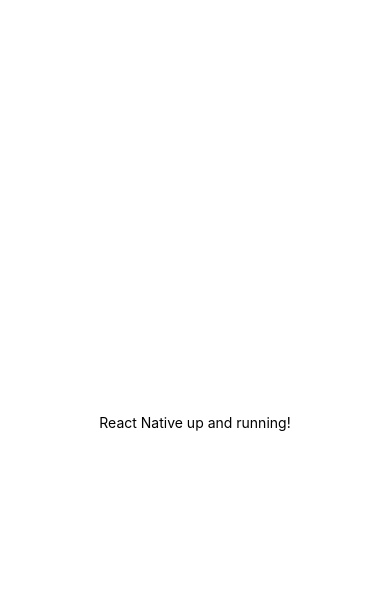
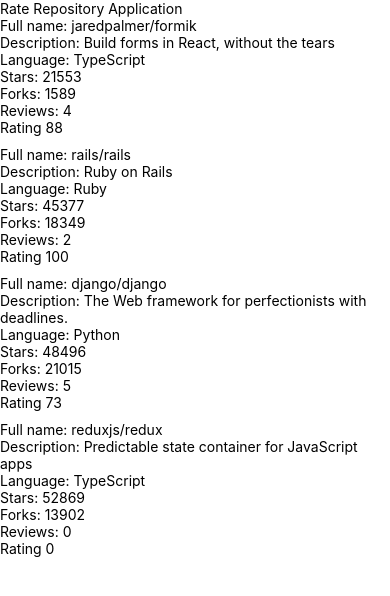
Before and after one commit to asianomainen/fullstackopen-react-native, a React Native app: screen / in a window 390 px wide. Shown: the top 596 px of the page. Built offline with nearby package versions, Linux system fonts and the light colour scheme.

Commit message:
Exercise 10.3

```diff
--- a/App.js
+++ b/App.js
@@ -1,20 +1,7 @@
-import { StatusBar } from 'expo-status-bar';
-import { StyleSheet, Text, View } from 'react-native';
+import Main from './src/components/Main'
 
-export default function App() {
-  return (
-    <View style={styles.container}>
-      <Text>React Native up and running!</Text>
-      <StatusBar style="auto" />
-    </View>
-  );
+const App = () => {
+  return <Main />
 }
 
-const styles = StyleSheet.create({
-  container: {
-    flex: 1,
-    backgroundColor: '#fff',
-    alignItems: 'center',
-    justifyContent: 'center',
-  },
-});
+export default App
--- a/package.json
+++ b/package.json
@@ -23,7 +23,8 @@
     "@babel/eslint-parser": "^7.18.9",
     "eslint": "^8.23.0",
     "eslint-plugin-react": "^7.31.1",
-    "eslint-plugin-react-native": "^4.0.0"
+    "eslint-plugin-react-native": "^4.0.0",
+    "prettier": "^2.7.1"
   },
   "private": true
 }
--- /dev/null
+++ b/src/components/Main.jsx
@@ -0,0 +1,22 @@
+import Constants from 'expo-constants'
+import { StyleSheet, Text, View } from 'react-native'
+import RepositoryList from './RepositoryList'
+
+const styles = StyleSheet.create({
+  container: {
+    marginTop: Constants.statusBarHeight,
+    flexGrow: 1,
+    flexShrink: 1,
+  },
+})
+
+const Main = () => {
+  return (
+    <View style={styles.container}>
+      <Text>Rate Repository Application</Text>
+      <RepositoryList />
+    </View>
+  )
+}
+
+export default Main
--- /dev/null
+++ b/src/components/RepositoryItem.jsx
@@ -0,0 +1,17 @@
+import { Text, View } from 'react-native'
+
+const RepositoryItem = ({ item }) => {
+  return (
+    <View>
+      <Text>Full name: {item.fullName}</Text>
+      <Text>Description: {item.description}</Text>
+      <Text>Language: {item.language}</Text>
+      <Text>Stars: {item.stargazersCount}</Text>
+      <Text>Forks: {item.forksCount}</Text>
+      <Text>Reviews: {item.reviewCount}</Text>
+      <Text>Rating {item.ratingAverage}</Text>
+    </View>
+  )
+}
+
+export default RepositoryItem
--- /dev/null
+++ b/src/components/RepositoryList.jsx
@@ -0,0 +1,71 @@
+import { FlatList, StyleSheet, View } from 'react-native'
+import RepositoryItem from './RepositoryItem'
+
+const styles = StyleSheet.create({
+  separator: {
+    height: 10,
+  },
+})
+
+const repositories = [
+  {
+    id: 'jaredpalmer.formik',
+    fullName: 'jaredpalmer/formik',
+    description: 'Build forms in React, without the tears',
+    language: 'TypeScript',
+    forksCount: 1589,
+    stargazersCount: 21553,
+    ratingAverage: 88,
+    reviewCount: 4,
+    ownerAvatarUrl: 'https://avatars2.githubusercontent.com/u/4060187?v=4',
+  },
+  {
+    id: 'rails.rails',
+    fullName: 'rails/rails',
+    description: 'Ruby on Rails',
+    language: 'Ruby',
+    forksCount: 18349,
+    stargazersCount: 45377,
+    ratingAverage: 100,
+    reviewCount: 2,
+    ownerAvatarUrl: 'https://avatars1.githubusercontent.com/u/4223?v=4',
+  },
+  {
+    id: 'django.django',
+    fullName: 'django/django',
+    description: 'The Web framework for perfectionists with deadlines.',
+    language: 'Python',
+    forksCount: 21015,
+    stargazersCount: 48496,
+    ratingAverage: 73,
+    reviewCount: 5,
+    ownerAvatarUrl: 'https://avatars2.githubusercontent.com/u/27804?v=4',
+  },
+  {
+    id: 'reduxjs.redux',
+    fullName: 'reduxjs/redux',
+    description: 'Predictable state container for JavaScript apps',
+    language: 'TypeScript',
+    forksCount: 13902,
+    stargazersCount: 52869,
+    ratingAverage: 0,
+    reviewCount: 0,
+    ownerAvatarUrl: 'https://avatars3.githubusercontent.com/u/13142323?v=4',
+  },
+]
+
+const ItemSeparator = () => <View style={styles.separator} />
+
+const RepositoryList = () => {
+  const renderItem = ({ item }) => <RepositoryItem item={item} />
+
+  return (
+    <FlatList
+      data={repositories}
+      ItemSeparatorComponent={ItemSeparator}
+      renderItem={renderItem}
+    />
+  )
+}
+
+export default RepositoryList
```
Also changed, not shown: 1 other file (tests, documents, lock files or other folders).
